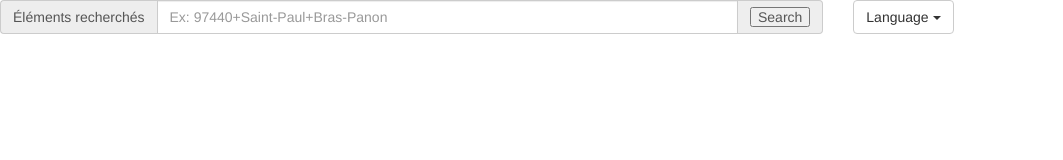
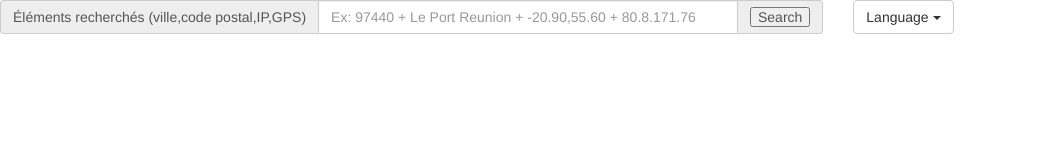
Before and after one commit to ced-1/geostar_client, a plain HTML site: page GeostarClient/index.html in a window 1280 px wide. Shown: the full height of the page, 0-1063 px from the left. Drawn offline with Linux system fonts and the light colour scheme; files whose address does not match are found by name.

Commit message:
change exemple

```diff
--- a/GeostarClient/index.html
+++ b/GeostarClient/index.html
@@ -21,8 +21,8 @@
 
 		<div class="col-lg-8">
 		<div class="input-group">
-		<span class="input-group-addon">&Eacute;l&eacute;ments recherch&eacute;s</span>
-			<input type="text" id="searchelt" class="form-control" placeholder="Ex: 97440+Saint-Paul+Bras-Panon">
+		<span class="input-group-addon">&Eacute;l&eacute;ments recherch&eacute;s (ville,code postal,IP,GPS)</span>
+			<input type="text" id="searchelt" class="form-control" placeholder="Ex: 97440 + Le Port Reunion + -20.90,55.60 + 80.8.171.76">
 		<span class="input-group-addon"><button class="form" type="button" onclick="findelt()"> Search </button></span>
 		</div>
 		</div>
```
